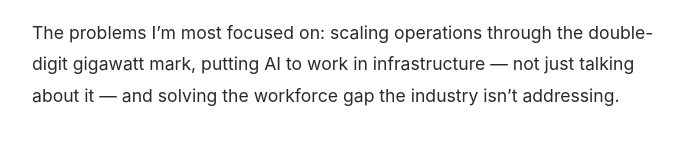
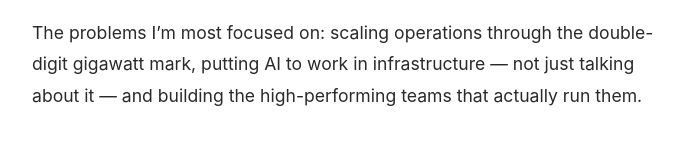
Before and after one commit to mcornelia/mcornelia, a plain HTML site: page index.html in a window 1280 px wide. Shown: the part 567-723 px from the top of the page, without its empty margins (292-987 px from the left). Drawn offline with Linux system fonts and the light colour scheme.

Commit message:
Add team-builder narrative to About, CV, and Home

```diff
--- a/index.html
+++ b/index.html
@@ -33,7 +33,7 @@
 
       <p>Before that, I spent a decade in IT infrastructure, building systems from the ground up for organizations that needed things to just work.</p>
 
-      <p>The problems I&rsquo;m most focused on: scaling operations through the double-digit gigawatt mark, putting AI to work in infrastructure &mdash; not just talking about it &mdash; and solving the workforce gap the industry isn&rsquo;t addressing.</p>
+      <p>The problems I&rsquo;m most focused on: scaling operations through the double-digit gigawatt mark, putting AI to work in infrastructure &mdash; not just talking about it &mdash; and building the high-performing teams that actually run them.</p>
     </div>
 
     <div class="mc-nav-links">
```
